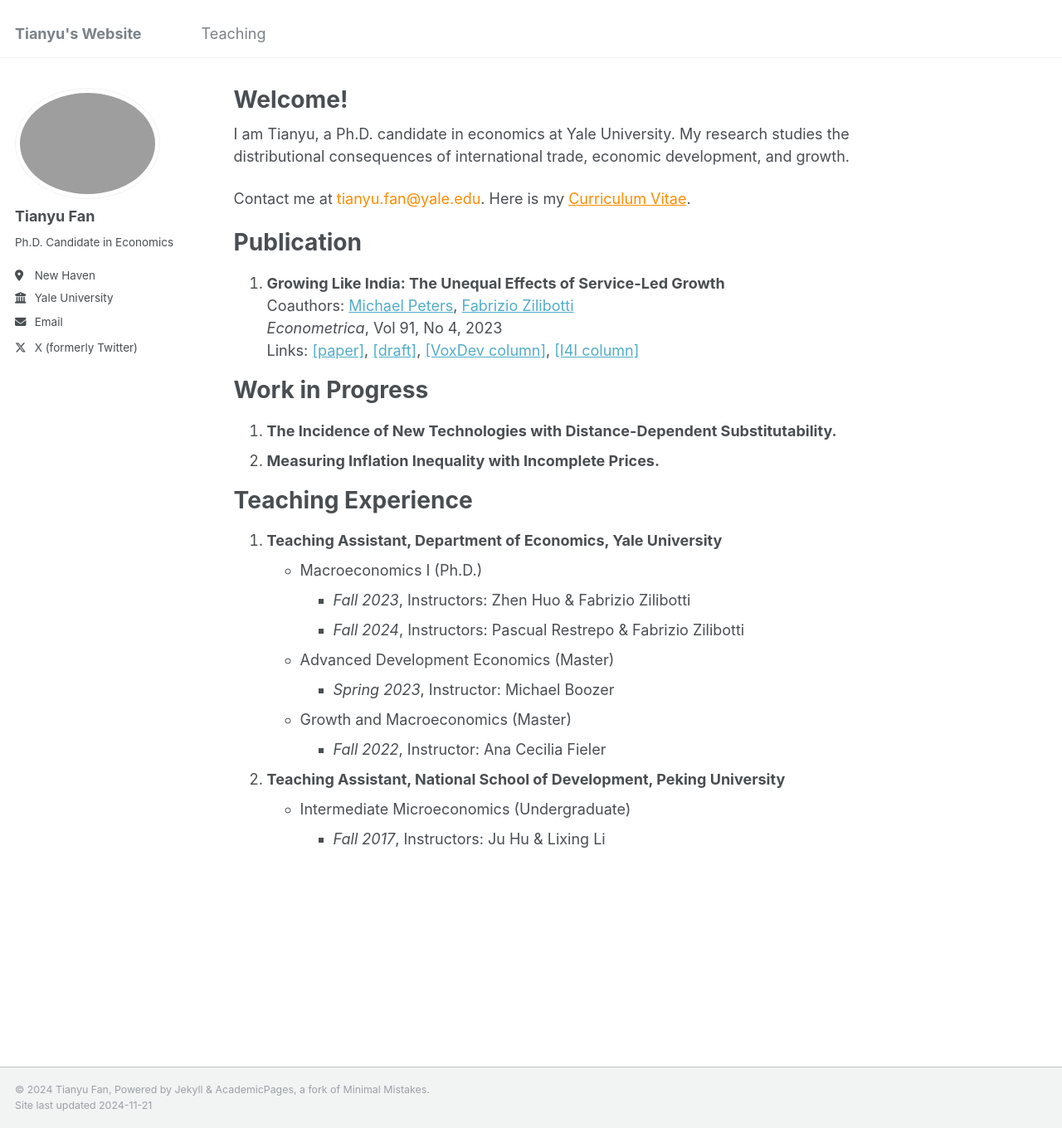
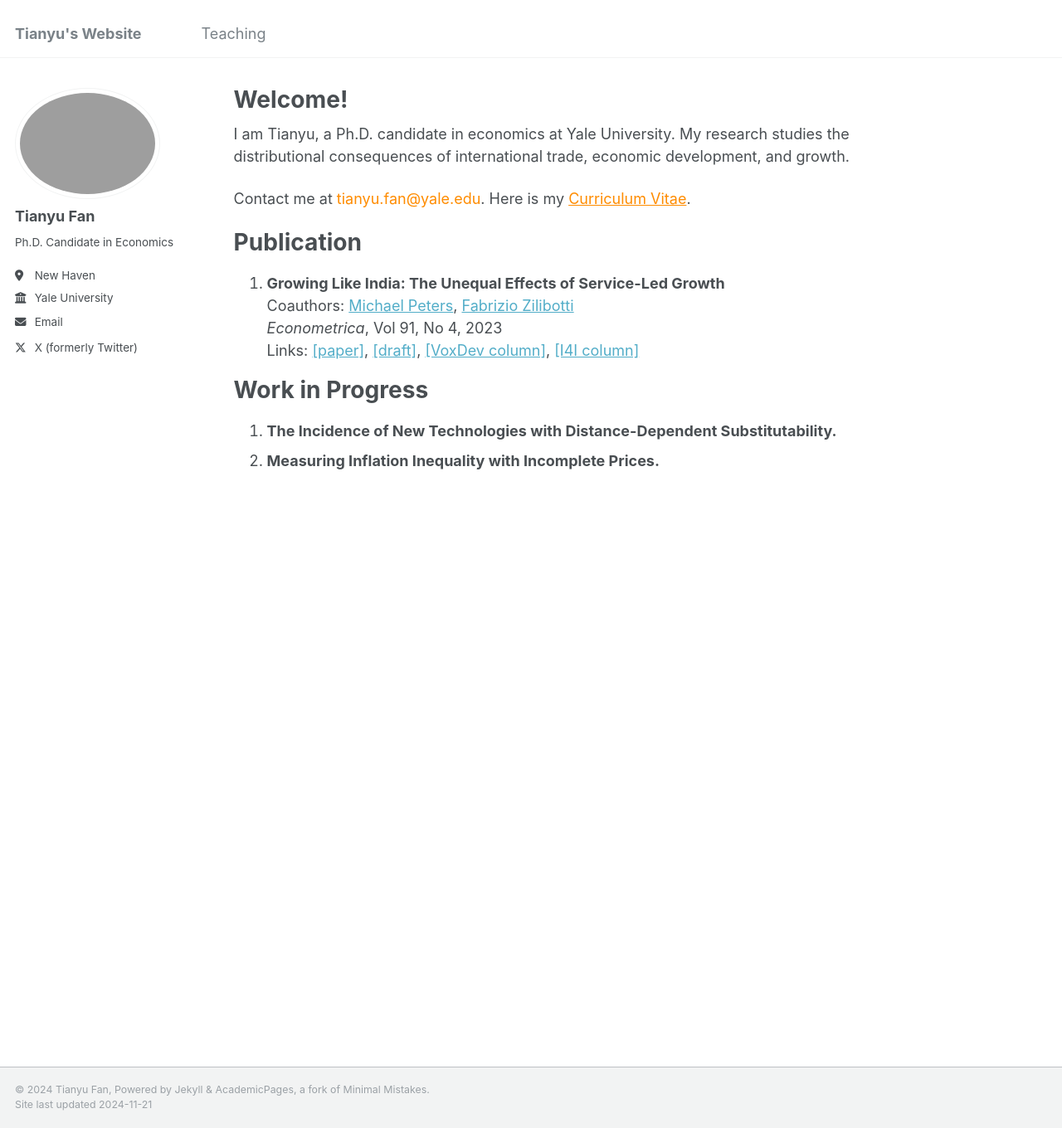
Before and after one commit to tianyufan-econ/tianyufan-econ.github.io, a Jekyll site: the page built from _pages/about.md, in a window 1280 px wide and 1360 px high. Shown: the whole window at 83% size. Built offline with Jekyll 4.4.1, drawn with Linux system fonts in a browser that asks for light colours.

Commit message:
Update about.md

```diff
--- a/_pages/about.md
+++ b/_pages/about.md
@@ -25,18 +25,18 @@ Work in Progress
 1. **The Incidence of New Technologies with Distance-Dependent Substitutability.**
 2. **Measuring Inflation Inequality with Incomplete Prices.**
 
-Teaching Experience
-======
+[//]: # Teaching Experience
+[//]: # ======
 
-1. **Teaching Assistant, Department of Economics, Yale University**
-   - Macroeconomics I (Ph.D.)
-     - *Fall 2023*, Instructors: Zhen Huo & Fabrizio Zilibotti
-     - *Fall 2024*, Instructors: Pascual Restrepo & Fabrizio Zilibotti
-   - Advanced Development Economics (Master)
-     - *Spring 2023*, Instructor: Michael Boozer
-   - Growth and Macroeconomics (Master)
-     - *Fall 2022*, Instructor: Ana Cecilia Fieler
+[//]: # 1. **Teaching Assistant, Department of Economics, Yale University**
+[//]: #    - Macroeconomics I (Ph.D.)
+[//]: #      - *Fall 2023*, Instructors: Zhen Huo & Fabrizio Zilibotti
+[//]: #      - *Fall 2024*, Instructors: Pascual Restrepo & Fabrizio Zilibotti
+[//]: #    - Advanced Development Economics (Master)
+[//]: #      - *Spring 2023*, Instructor: Michael Boozer
+[//]: #    - Growth and Macroeconomics (Master)
+[//]: #      - *Fall 2022*, Instructor: Ana Cecilia Fieler
 
-2. **Teaching Assistant, National School of Development, Peking University**
-   - Intermediate Microeconomics (Undergraduate)
-     - *Fall 2017*, Instructors: Ju Hu & Lixing Li
+[//]: # 2. **Teaching Assistant, National School of Development, Peking University**
+[//]: #    - Intermediate Microeconomics (Undergraduate)
+[//]: #      - *Fall 2017*, Instructors: Ju Hu & Lixing L
```
